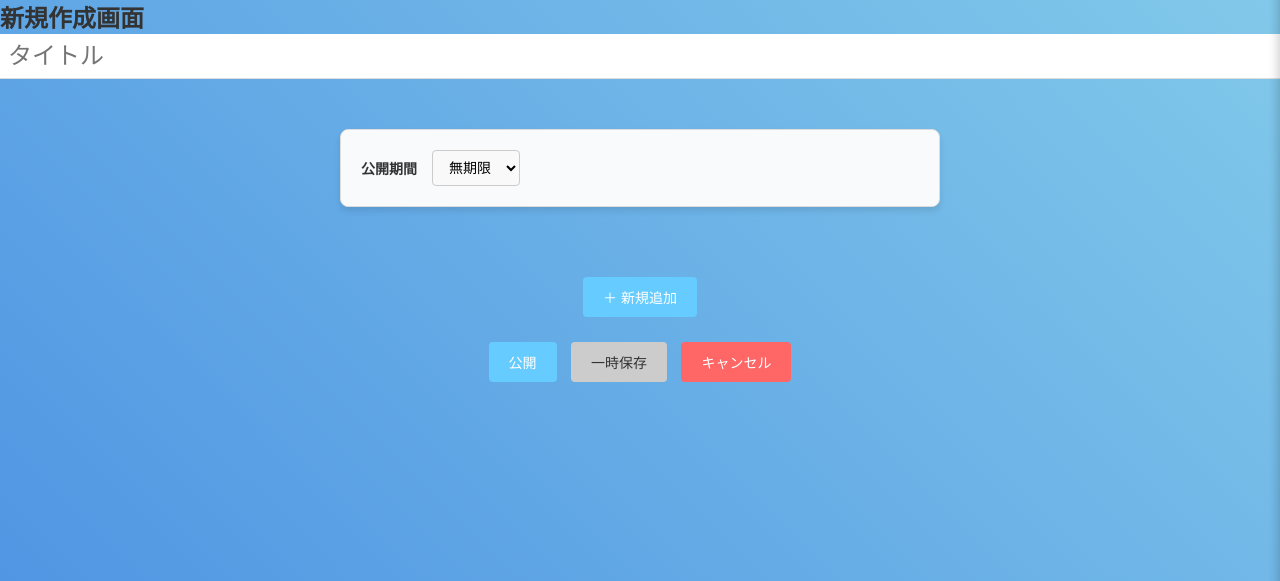
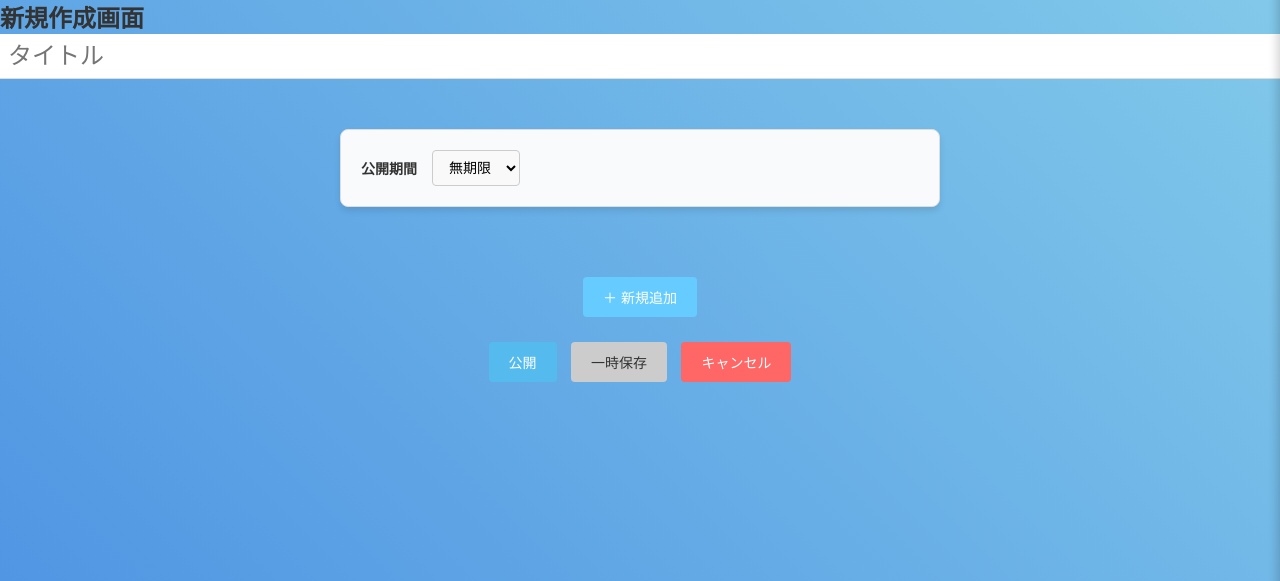
Before and after one commit to GraduationProduction2025/Echo-Nest, a Django app: page /create_ques/ in a window 1280 px wide, with the pointer over the restyled element. Shown: the part 201-782 px from the top of the page. Run offline with Django 3.2, Linux system fonts and the light colour scheme; the visitor is signed in with stand-in values (Sample User, id 1).

Commit message:
CSS修正

```diff
--- a/static/css/style.css
+++ b/static/css/style.css
@@ -1350,7 +1350,7 @@ h2 {
 }
 
 .create-ques-btn:hover {
-    background-いちらん画面r: #55bbee;
+    background-color: #55bbee;
 }
 
 .tem-ques-btn {
```
